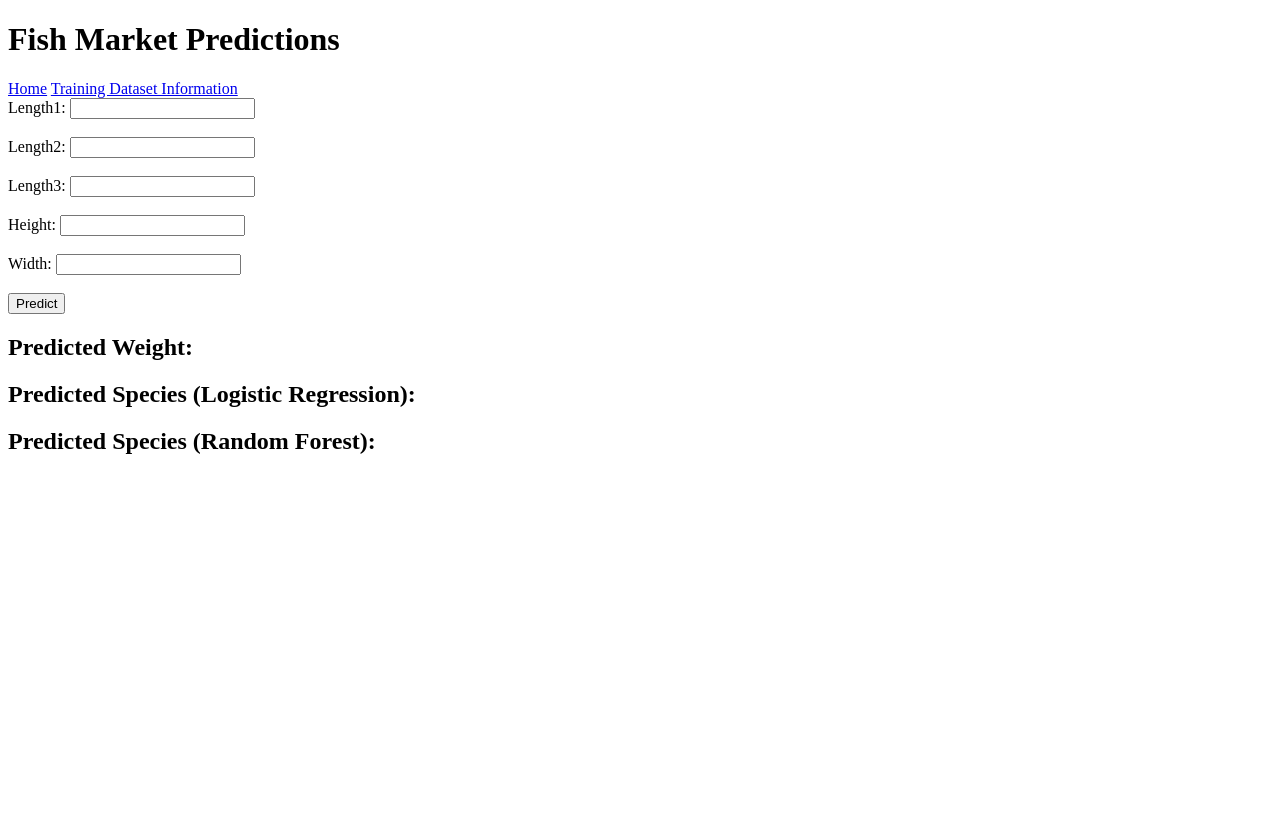
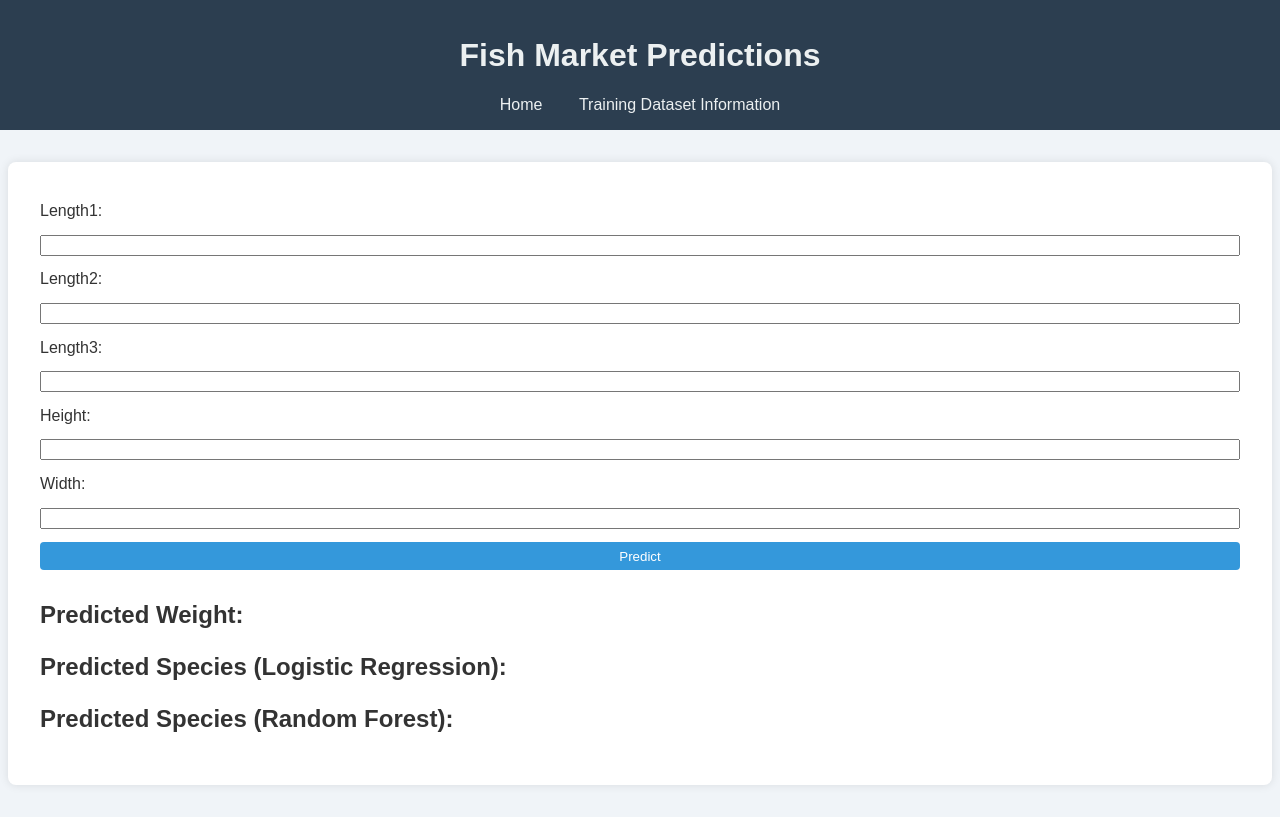
Before and after one commit to DixitPat3l/FishWeightPred, a Flask app: page / in a window 1280 px wide. Before the commit the page ends 454 px from the top, so only its background shows below. Run offline with Flask 3, Linux system fonts and the light colour scheme; parts of the project's set-up code (start-up, migrations or seed data) failed here and were passed over.

Commit message:
Seventh commit

```diff
--- a/templates/index.html
+++ b/templates/index.html
@@ -4,30 +4,82 @@
     <meta charset="UTF-8">
     <meta name="viewport" content="width=device-width, initial-scale=1.0">
     <title>Fish Market Predictions</title>
+    <style>
+        body {
+            font-family: Arial, sans-serif;
+            background-color: #f0f4f8;
+            color: #333;
+            margin: 0;
+            padding: 0;
+        }
+        header {
+            background-color: #2c3e50;
+            color: #ecf0f1;
+            padding: 1em 0;
+            text-align: center;
+        }
+        nav a {
+            color: #ecf0f1;
+            margin: 0 1em;
+            text-decoration: none;
+        }
+        main {
+            max-width: 1200px;
+            margin: 2em auto;
+            padding: 2em;
+            background-color: #fff;
+            box-shadow: 0 0 10px rgba(0, 0, 0, 0.1);
+            border-radius: 8px;
+        }
+        form {
+            display: flex;
+            flex-direction: column;
+        }
+        label, input, button {
+            margin: 0.5em 0;
+        }
+        button {
+            padding: 0.5em;
+            background-color: #3498db;
+            color: #fff;
+            border: none;
+            border-radius: 4px;
+            cursor: pointer;
+        }
+        button:hover {
+            background-color: #2980b9;
+        }
+        h2 {
+            margin-top: 1em;
+        }
+    </style>
 </head>
 <body>
+    <header>
         <h1>Fish Market Predictions</h1>
         <nav>
             <a href="/">Home</a>
             <a href="training_data.html">Training Dataset Information</a>
         </nav>
+    </header>
+    <main>
         <form id="predictionForm">
             <label for="Length1">Length1:</label>
-        <input type="number" id="Length1" name="Length1" required><br><br>
+            <input type="number" id="Length1" name="Length1" required>
             <label for="Length2">Length2:</label>
-        <input type="number" id="Length2" name="Length2" required><br><br>
+            <input type="number" id="Length2" name="Length2" required>
             <label for="Length3">Length3:</label>
-        <input type="number" id="Length3" name="Length3" required><br><br>
+            <input type="number" id="Length3" name="Length3" required>
             <label for="Height">Height:</label>
-        <input type="number" id="Height" name="Height" required><br><br>
+            <input type="number" id="Height" name="Height" required>
             <label for="Width">Width:</label>
-        <input type="number" id="Width" name="Width" required><br><br>
+            <input type="number" id="Width" name="Width" required>
             <button type="button" onclick="getPrediction()">Predict</button>
         </form>
         <h2>Predicted Weight: <span id="predictedWeight"></span></h2>
         <h2>Predicted Species (Logistic Regression): <span id="predictedSpeciesLogistic"></span></h2>
         <h2>Predicted Species (Random Forest): <span id="predictedSpeciesRF"></span></h2>
-
+    </main>
     <script>
         async function getPrediction() {
             const form = document.getElementById('predictionForm');
```
Also changed, not shown: templates/training_data.html (+68 -14 lines), box_plot_weight.png, box_plots_other.png, histograms.png, 2 other files. Lines whose indentation alone changed are shown as unchanged.
